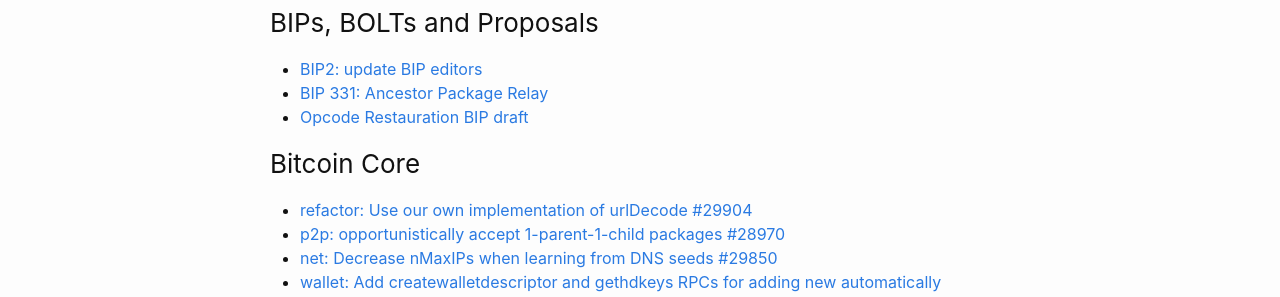
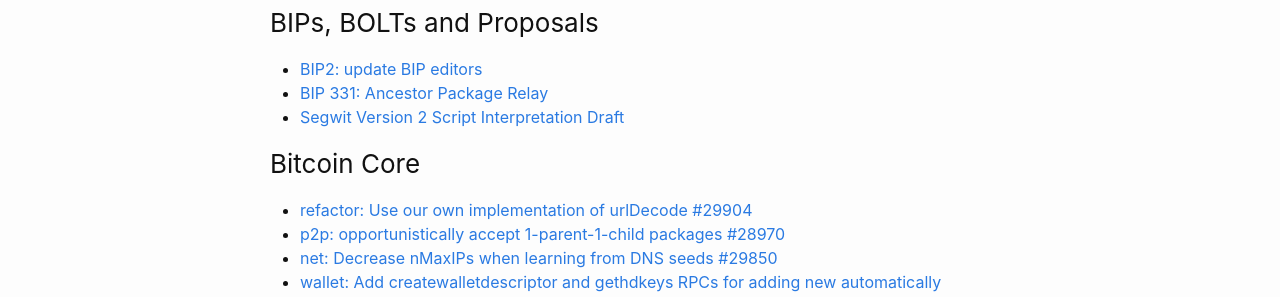
Before and after one commit to fjahr/bitdevsberlin, a Jekyll site: the page built from _posts/2024-05-08-socratic-seminar-55.md, in a window 1280 px wide. Shown: the part 1469-1766 px from the top of the page. Built offline with Jekyll 4.4.1, drawn with Linux system fonts in a browser that asks for light colours.

Commit message:
Fix wrong title in #55

```diff
--- a/_posts/2024-05-08-socratic-seminar-55.md
+++ b/_posts/2024-05-08-socratic-seminar-55.md
@@ -59,7 +59,7 @@ Thanks to [Ordimint](https://ordimint.com) for sponsoring food and drinks for th
 
 - [BIP2: update BIP editors](https://github.com/bitcoin/bips/commit/fa95e343886ee28e2c10b5bcbd93e15441bf55a4)
 - [BIP 331: Ancestor Package Relay](https://github.com/bitcoin/bips/blob/master/bip-0331.mediawiki)
-- [Opcode Restauration BIP draft](https://github.com/rustyrussell/bips/commit/c2f268e83031b9b67e798c5c72a1171bfc463d1f)
+- [Segwit Version 2 Script Interpretation Draft](https://github.com/rustyrussell/bips/commit/c2f268e83031b9b67e798c5c72a1171bfc463d1f)
 
 ### Bitcoin Core
 
```
